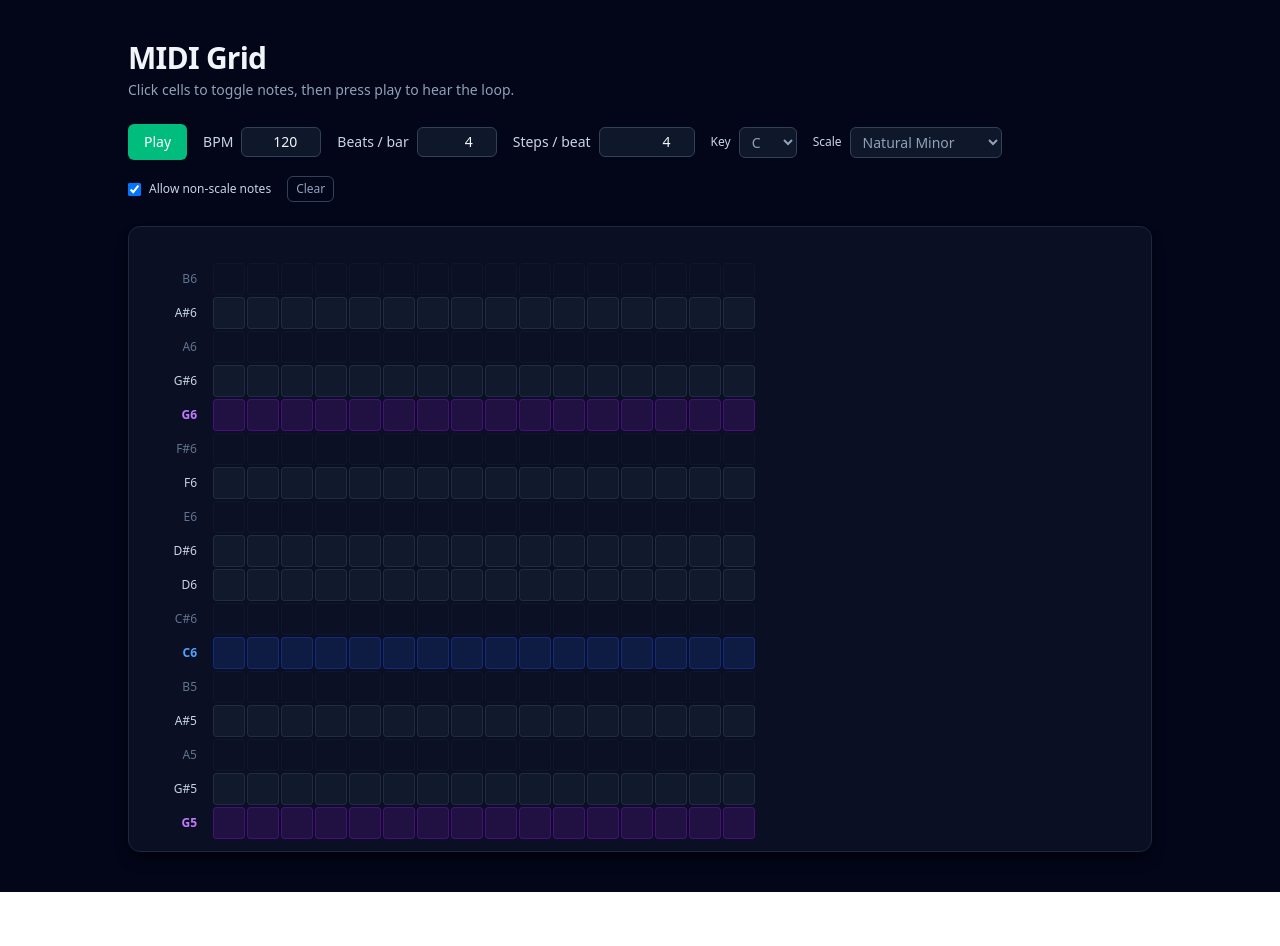
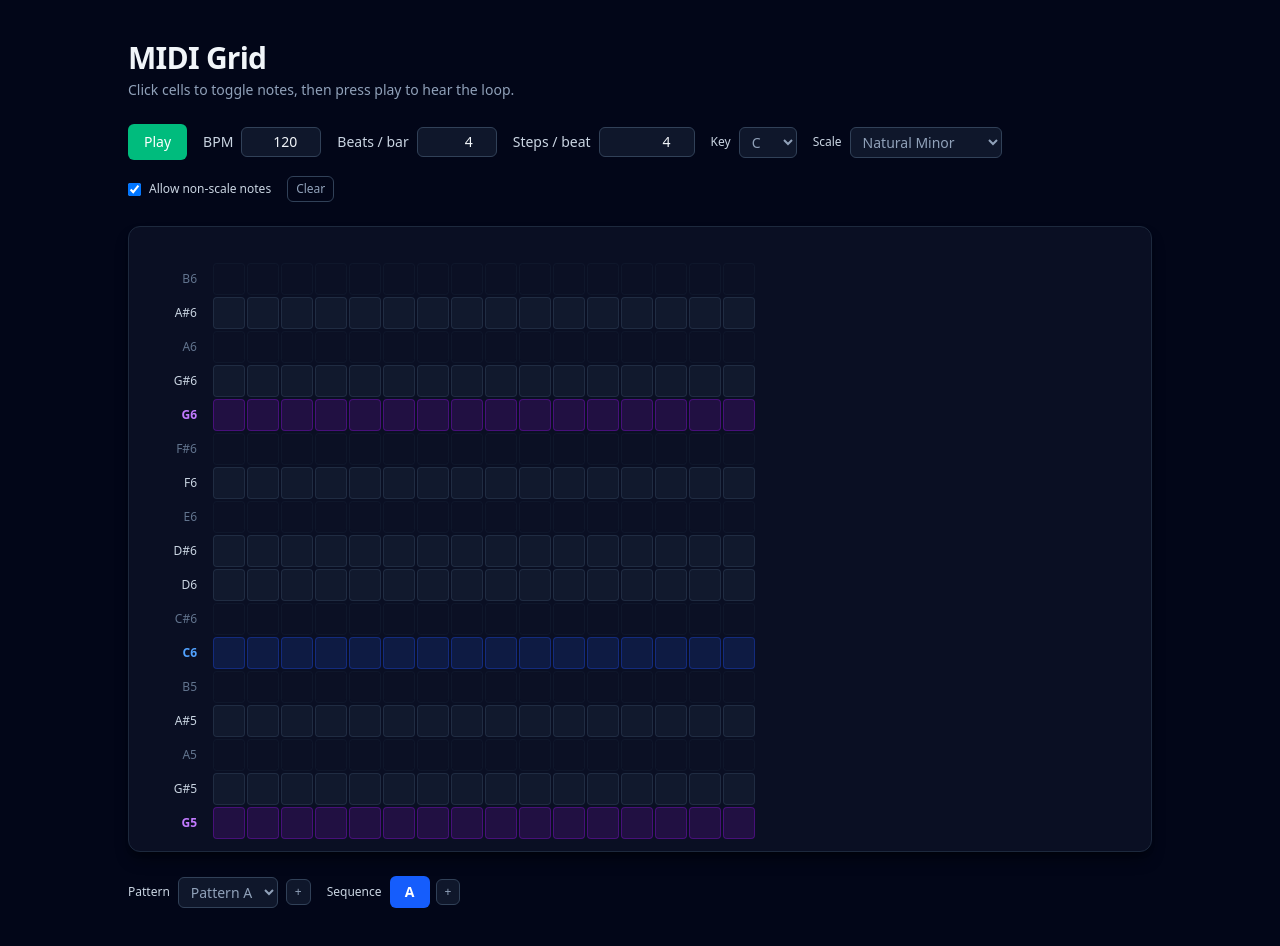
Before and after one commit to dawdmaow/sveltesequencer, a SvelteKit app: page / in a window 1280 px wide. Before the commit the page ends 892 px from the top, so only its background shows below. Built offline with nearby package versions, Linux system fonts and the light colour scheme.

Commit message:
sequences of patterns

```diff
--- a/src/routes/+page.svelte
+++ b/src/routes/+page.svelte
@@ -12,18 +12,27 @@
 	const MAX_BEATS_PER_MEASURE = 16;
 	const MIN_STEPS_PER_BEAT = 1;
 	const MAX_STEPS_PER_BEAT = 16;
+	const MIN_MEASURES = 1;
+	const MAX_MEASURES = 8;
+	const MAX_PATTERNS = 8;
+	const PATTERN_IDS = ['A', 'B', 'C', 'D', 'E', 'F', 'G', 'H'];
 
 	interface Step {
 		pitches: boolean[];
 	}
 
-	interface Notes {
+	interface Pattern {
+		id: string;
 		steps: Step[];
 	}
 
-	function notesEmpty(): Notes {
+	function createPattern(id: string, beats: number, steps: number): Pattern {
+		const clampedBeats = clampBeatsPerMeasure(beats);
+		const clampedSteps = clampStepsPerBeat(steps);
+		const stepsCount = clampedBeats * clampedSteps;
 		return {
-			steps: Array.from({ length: MAX_STEPS }, () => ({
+			id,
+			steps: Array.from({ length: stepsCount }, () => ({
 				pitches: Array(NUM_PITCHES).fill(false)
 			}))
 		};
@@ -44,15 +53,33 @@
 		| 'Blues'
 		| 'Chromatic';
 
-	let notes: Notes = notesEmpty();
-	let isPlaying = false;
-	let currentStep = 0;
-	let bpm = 120;
-	let beatsPerMeasure = 4;
-	let stepsPerBeat = 4;
-	let key = 'C';
-	let scale: Scale = 'Natural Minor';
-	let allowNonScaleNotes = true;
+	// TODO: unnecessary defaults
+	let patterns = $state<Pattern[]>([]);
+	let patternIdSequence = $state<string[]>([]);
+	let isPlaying = $state(false);
+	let currentStep = $state(0);
+	let bpm = $state(120);
+	let beatsPerMeasure = $state(4);
+	let stepsPerBeat = $state(4);
+	let numMeasures = $state(1);
+	let selectedPatternId = $state('A');
+	let key = $state('C');
+	let scale = $state<Scale>('Natural Minor');
+	let allowNonScaleNotes = $state(true);
+
+	function reset() {
+		patterns = [createPattern('A', 4, 4)];
+		patternIdSequence = [patterns[0].id];
+		selectedPatternId = 'A';
+		key = 'C';
+		scale = 'Natural Minor';
+		allowNonScaleNotes = true;
+		bpm = 120;
+		beatsPerMeasure = 4;
+		stepsPerBeat = 4;
+		numMeasures = 1;
+	}
+	reset();
 
 	let timeoutId: number | null = null; // browser internal for the step scheduler
 	let _audioCtxCache: AudioContext | null = null; // browser internal
@@ -174,10 +201,47 @@
 		return Math.trunc(value);
 	}
 
-	function totalSteps(): number {
+	function stepsPerPattern(): number {
 		const beats = clampBeatsPerMeasure(beatsPerMeasure);
 		const steps = clampStepsPerBeat(stepsPerBeat);
-		return Math.max(1, Math.min(MAX_STEPS, beats * steps));
+		return beats * steps;
+	}
+
+	function getPatternColor(id: string): string {
+		const colors = [
+			'bg-blue-600',
+			'bg-emerald-600',
+			'bg-purple-600',
+			'bg-amber-600',
+			'bg-rose-600',
+			'bg-cyan-600',
+			'bg-pink-600',
+			'bg-indigo-600'
+		];
+		const index = PATTERN_IDS.indexOf(id);
+		return index >= 0 && index < colors.length ? colors[index] : 'bg-slate-600';
+	}
+
+	function cyclePatternAtPosition(seqIndex: number) {
+		if (seqIndex >= patternIdSequence.length || Object.keys(patterns).length === 0) return;
+		const currentId = patternIdSequence[seqIndex];
+		const currentIndex = patterns.findIndex((p) => p.id === currentId);
+		const nextIndex = (currentIndex + 1) % patterns.length;
+		const nextId = patterns[nextIndex].id;
+		patternIdSequence[seqIndex] = nextId;
+		// TODO:
+		// sequence = sequence.map((id, idx) => (idx === seqIndex ? nextId : id));
+	}
+
+	function addPattern(id: string) {
+		console.assert(!patterns.find((p) => p.id === id), 'Pattern ID already exists');
+		const newPattern = createPattern(id, beatsPerMeasure, stepsPerBeat);
+		patterns.push(newPattern); // TODO:
+	}
+
+	function totalSteps(): number {
+		const stepsPerPat = stepsPerPattern();
+		return patternIdSequence.length * stepsPerPat;
 	}
 
 	function midiToFreq(midi: number) {
@@ -214,8 +278,13 @@
 		if (!allowNonScaleNotes && !isInScale(pitchIndex)) {
 			return;
 		}
-		notes.steps[step].pitches[pitchIndex] = !notes.steps[step].pitches[pitchIndex];
-		notes = notes;
+
+		const pattern = patterns.find((p) => p.id === selectedPatternId);
+		if (!pattern || step >= pattern.steps.length) {
+			return;
+		}
+
+		pattern.steps[step].pitches[pitchIndex] = !pattern.steps[step].pitches[pitchIndex];
 	}
 
 	function stepDurationSeconds() {
@@ -224,10 +293,25 @@
 		return 60 / (numericBpm * steps);
 	}
 
-	function scheduleStep(step: number) {
+	function playStep(step: number) {
 		const ctx = ensureAudioContext();
 		const time = ctx.currentTime;
-		const pitches = notes.steps[step].pitches;
+		const stepsPerPat = stepsPerPattern();
+		const sequenceIndex = Math.floor(step / stepsPerPat);
+		const stepInPattern = step % stepsPerPat;
+
+		if (sequenceIndex >= patternIdSequence.length) {
+			return;
+		}
+
+		const patternId = patternIdSequence[sequenceIndex];
+
+		const pattern = patterns.find((p) => p.id === patternId);
+		if (!pattern || stepInPattern >= pattern.steps.length) {
+			return;
+		}
+
+		const pitches = pattern.steps[stepInPattern].pitches;
 		for (const [pitchIndex, active] of pitches.entries()) {
 			if (active) {
 				const midi = BASE_MIDI_NOTE + (NUM_PITCHES - 1 - pitchIndex);
@@ -236,17 +320,19 @@
 		}
 	}
 
-	function scheduleNextStep() {
+	function startPlayingStepsUsingTimeout() {
 		if (!isPlaying) return;
 		const stepsInLoop = totalSteps();
 		currentStep = (currentStep + 1) % stepsInLoop;
-		scheduleStep(currentStep);
+		playStep(currentStep);
 		const durationMs = stepDurationSeconds() * 1000;
-		timeoutId = window.setTimeout(scheduleNextStep, durationMs);
+		timeoutId = window.setTimeout(startPlayingStepsUsingTimeout, durationMs);
 	}
 
 	async function start() {
-		if (isPlaying) return;
+		if (isPlaying) {
+			return;
+		}
 		isPlaying = true;
 
 		const ctx = ensureAudioContext();
@@ -256,13 +342,15 @@
 		}
 
 		currentStep = 0;
-		scheduleStep(currentStep);
+		playStep(currentStep);
 		const durationMs = stepDurationSeconds() * 1000;
-		timeoutId = window.setTimeout(scheduleNextStep, durationMs);
+		timeoutId = window.setTimeout(startPlayingStepsUsingTimeout, durationMs);
 	}
 
 	function stop() {
-		if (!isPlaying) return;
+		if (!isPlaying) {
+			return;
+		}
 		isPlaying = false;
 		if (timeoutId !== null) {
 			clearTimeout(timeoutId);
@@ -271,8 +359,34 @@
 	}
 
 	function clearPattern() {
-		notes = notesEmpty();
+		const patternIndex = patterns.findIndex((p) => p.id === selectedPatternId);
+		const pattern = patterns[patternIndex];
+		if (!pattern) return;
+
+		const clearedPattern = createPattern(selectedPatternId, beatsPerMeasure, stepsPerBeat);
+		patterns[patternIndex] = clearedPattern;
 	}
+
+	$effect(() => {
+		const stepsPerPat = stepsPerPattern();
+		const needsUpdate = patterns.some((pattern) => pattern.steps.length !== stepsPerPat);
+		if (!needsUpdate) return;
+
+		for (const pattern of patterns) {
+			const currentSteps = pattern.steps.length;
+			if (currentSteps === stepsPerPat) continue;
+
+			if (stepsPerPat > currentSteps) {
+				for (let i = currentSteps; i < stepsPerPat; i++) {
+					pattern.steps.push({
+						pitches: Array(NUM_PITCHES).fill(false)
+					});
+				}
+			} else {
+				pattern.steps.length = stepsPerPat;
+			}
+		}
+	});
 
 	onDestroy(() => {
 		if (timeoutId !== null) {
@@ -430,7 +544,15 @@
 							<span>{getNoteName(pitchIndex)}</span>
 						</div>
 						<div class="flex gap-0.5">
-							{#each notes.steps.slice(0, totalSteps()) as column, stepIndex (stepIndex)}
+							{#each patterns.find((p) => p.id === selectedPatternId)?.steps || [] as column, stepIndex (stepIndex)}
+								{@const stepsPerPat = stepsPerPattern()}
+								{@const currentPatternIndex = Math.floor(currentStep / stepsPerPat)}
+								{@const currentStepInPattern = currentStep % stepsPerPat}
+								{@const isPlayingThisStep =
+									isPlaying &&
+									currentPatternIndex < patternIdSequence.length &&
+									patternIdSequence[currentPatternIndex] === selectedPatternId &&
+									currentStepInPattern === stepIndex}
 								{@const isDisabled = !allowNonScaleNotes && !isInScale(pitchIndex)}
 								<button
 									type="button"
@@ -438,11 +560,7 @@
 									disabled={isDisabled}
 									class={`h-8 w-8 flex-shrink-0 rounded-sm border text-xs transition
 										${getCellClasses(pitchIndex, column.pitches[pitchIndex])}
-										${
-											isPlaying && currentStep === stepIndex
-												? 'ring-2 ring-emerald-400/80 ring-offset-2 ring-offset-slate-900'
-												: ''
-										}
+										${isPlayingThisStep ? 'ring-2 ring-emerald-400/80 ring-offset-2 ring-offset-slate-900' : ''}
 										${isDisabled ? 'cursor-not-allowed opacity-40' : 'cursor-pointer'}
 									`}
 									aria-label="Toggle note"
@@ -453,5 +571,85 @@
 				{/each}
 			</div>
 		</section>
+
+		<section class="flex flex-wrap items-center gap-4">
+			<div class="flex items-center gap-2 text-xs text-slate-400">
+				<label for="pattern" class="text-slate-300">Pattern</label>
+				<select
+					id="pattern"
+					bind:value={selectedPatternId}
+					class="rounded-md border border-slate-700 bg-slate-900 px-2 py-1 text-sm
+						focus-visible:ring-2 focus-visible:ring-emerald-500/70 focus-visible:outline-none"
+				>
+					{#each patterns as p (p.id)}
+						<option value={p.id}>Pattern {p.id}</option>
+					{/each}
+				</select>
+				{#if patterns.length < MAX_PATTERNS}
+					<button
+						type="button"
+						on:click={() => {
+							const nextId = PATTERN_IDS.find((id) => !patterns.find((p) => p.id === id));
+							if (nextId) {
+								addPattern(nextId);
+								selectedPatternId = nextId;
+							}
+						}}
+						class="rounded-md border border-slate-700 bg-slate-900 px-2 py-1 text-xs hover:bg-slate-800"
+						title="Add new pattern"
+					>
+						+
+					</button>
+				{/if}
+			</div>
+
+			<div class="flex items-center gap-2 text-xs text-slate-400">
+				<span class="text-slate-300">Sequence</span>
+				<div class="flex items-center gap-1.5">
+					{#each patternIdSequence as patternId, seqIndex (seqIndex)}
+						{@const isPlayingThis =
+							isPlaying && Math.floor(currentStep / stepsPerPattern()) === seqIndex}
+						<button
+							type="button"
+							on:click={() => cyclePatternAtPosition(seqIndex)}
+							class={`min-w-[2.5rem] rounded-md px-3 py-1.5 text-sm font-semibold text-white transition
+								${getPatternColor(patternId)}
+								hover:scale-105 hover:opacity-80
+								${isPlayingThis ? 'shadow-lg ring-2 shadow-emerald-500/50 ring-emerald-400 ring-offset-2 ring-offset-slate-900' : ''}
+							`}
+							title="Click to change pattern"
+						>
+							{patternId}
+						</button>
+					{/each}
+					{#if patternIdSequence.length < MAX_MEASURES}
+						<button
+							type="button"
+							on:click={() => {
+								if (patterns.length > 0) {
+									patternIdSequence.push(patterns[0].id);
+								}
+							}}
+							class="rounded-md border border-slate-700 bg-slate-900 px-2 py-1 text-xs hover:bg-slate-800"
+							title="Add to sequence"
+						>
+							+
+						</button>
+					{/if}
+					{#if patternIdSequence.length > 1}
+						<button
+							type="button"
+							on:click={() => {
+								patternIdSequence = patternIdSequence.slice(0, -1);
+							}}
+							class="rounded-md border border-slate-700 bg-slate-900 px-2 py-1 text-xs hover:bg-slate-800"
+							title="Remove last"
+						>
+							−
+						</button>
+					{/if}
+				</div>
+			</div>
+		</section>
 	</div>
 </main>
```
